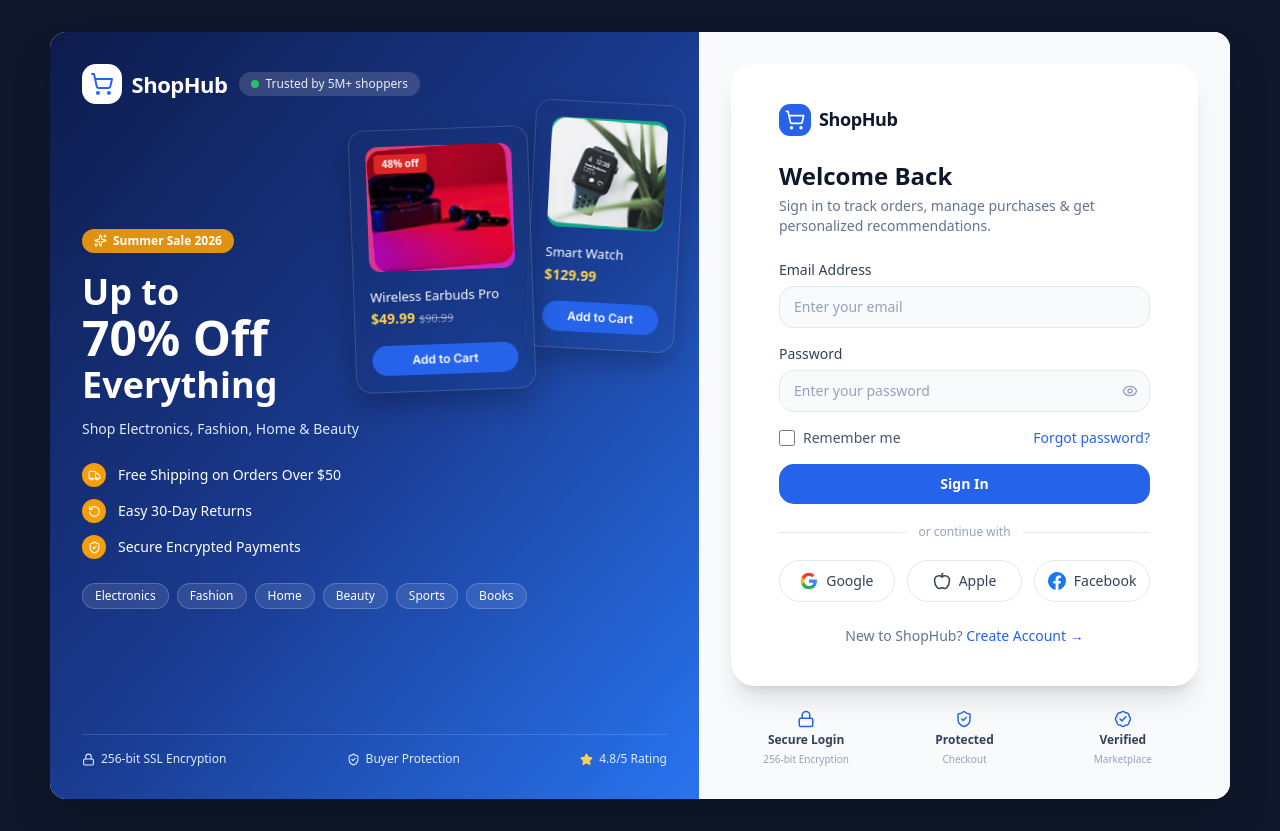
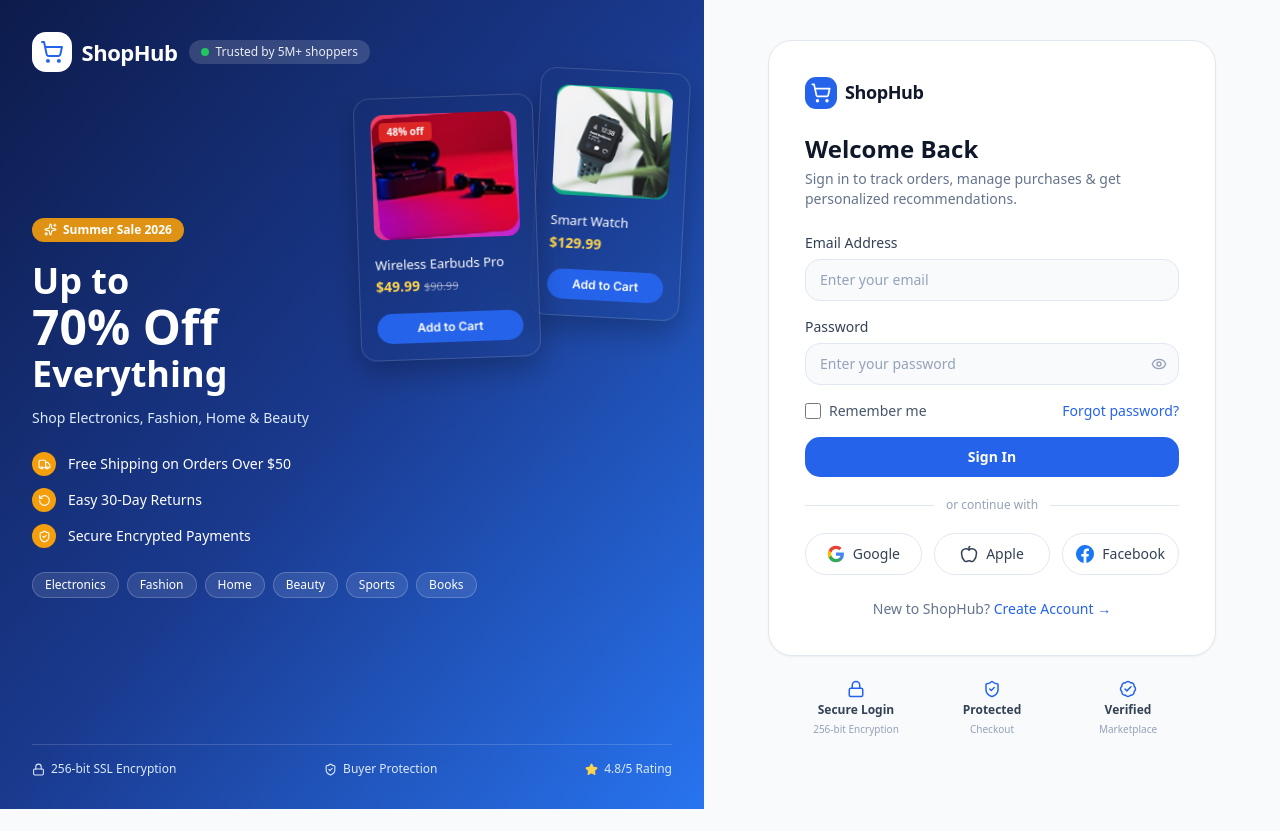
Before and after one commit to HimanshuEcommerceCollections/e-commerce-ui, a Next.js app: page /login in a window 1280 px wide. After the commit the page ends 809 px from the top, so only its background shows below. Built offline with nearby package versions, Linux system fonts and the light colour scheme.

Commit message:
fixed login-signup design

```diff
--- a/src/app/(auth)/layout.tsx
+++ b/src/app/(auth)/layout.tsx
@@ -1,10 +1,6 @@
 import type { ReactNode } from "react";
 
-/** Full-screen, chrome-free shell for the auth screens (no storefront nav/footer). */
+/** Full-page, chrome-free shell for the auth screens (no storefront nav/footer). */
 export default function AuthLayout({ children }: { children: ReactNode }) {
-  return (
-    <div className="flex min-h-screen items-center justify-center bg-slate-900 p-4 sm:p-8">
-      {children}
-    </div>
-  );
+  return <div className="min-h-screen">{children}</div>;
 }
--- a/src/app/globals.css
+++ b/src/app/globals.css
@@ -2813,20 +2813,20 @@
    ═══════════════════════════════════════════════════════════════ */
 @layer components {
 
-  /* ── Card shell ── */
+  /* ── Full-page shell: full-bleed promo + form-as-card on a light panel ── */
   .auth-card {
-    @apply grid w-full grid-cols-1 overflow-hidden rounded-2xl bg-white shadow-2xl;
-    max-width: 1180px;
+    @apply grid min-h-screen w-full grid-cols-1 bg-white;
   }
   /* lg+: 55/45 split matching the 649:531 Figma container ratio (promo : form) */
   @media (min-width: 1024px) {
     .auth-card { grid-template-columns: 649fr 531fr; }
   }
+  /* Form rendered as a rounded, bordered card (the "Welcome Back" container) */
   .auth-pane {
-    @apply flex flex-col justify-center rounded-3xl bg-white px-6 py-10 shadow-xl sm:px-12;
-  }
-  .auth-col        { @apply flex flex-col justify-center bg-slate-50 p-8; }
-  .auth-trust-wrap { @apply pt-6; }
+    @apply mx-auto flex w-full max-w-md flex-col rounded-3xl border border-slate-200 bg-white p-9 shadow-sm;
+  }
+  .auth-col        { @apply flex flex-col justify-center bg-slate-50 px-4 py-10; }
+  .auth-trust-wrap { @apply mx-auto w-full max-w-md px-6 pb-8 pt-6; }
 
   /* ── Brand (form side) ── */
   .auth-brand { @apply mb-6; }
```
